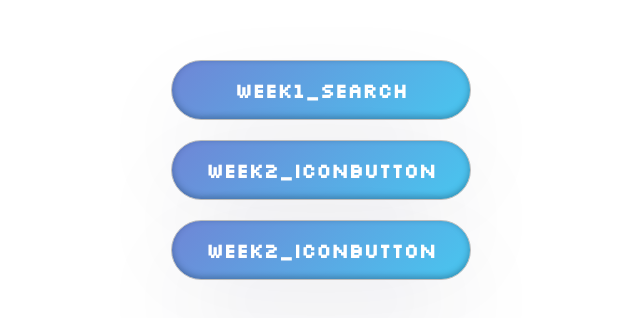
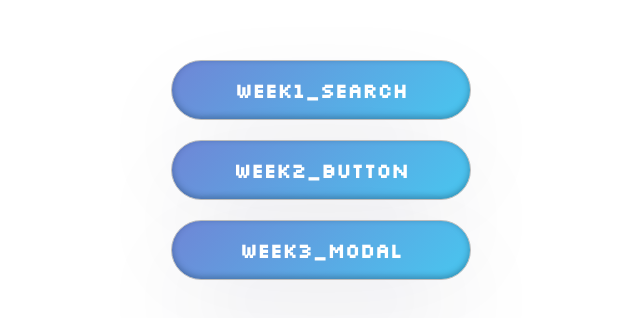
Before and after one commit to Beanxx/Component_Storage, a React (Create React App) app: page / in a window 1280 px wide. Shown: the part 230-548 px from the top of the page, without its empty margins (319-959 px from the left). Built offline with nearby package versions, Linux system fonts and the light colour scheme.

Commit message:
chore: change button text

```diff
--- a/src/components/Main.js
+++ b/src/components/Main.js
@@ -12,10 +12,10 @@ function Main() {
         <Button>week1_Search</Button>
       </NavLink>
       <NavLink to="/iconbutton">
-        <Button>Week2_IconButton</Button>
+        <Button>Week2_Button</Button>
       </NavLink>
       <NavLink to="/modal">
-        <Button>Week2_IconButton</Button>
+        <Button>Week3_Modal</Button>
       </NavLink>
     </Container>
   );
```
